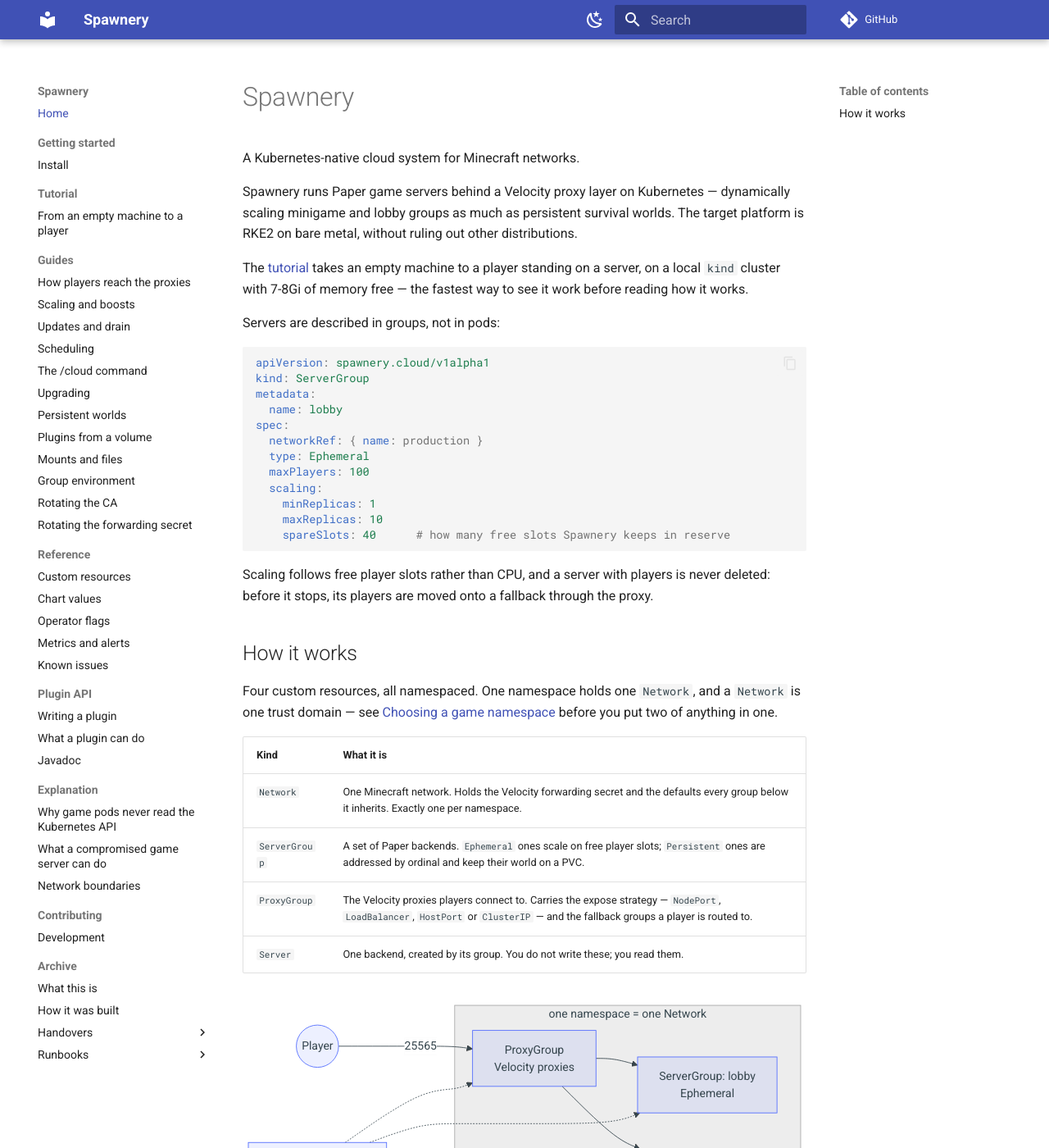
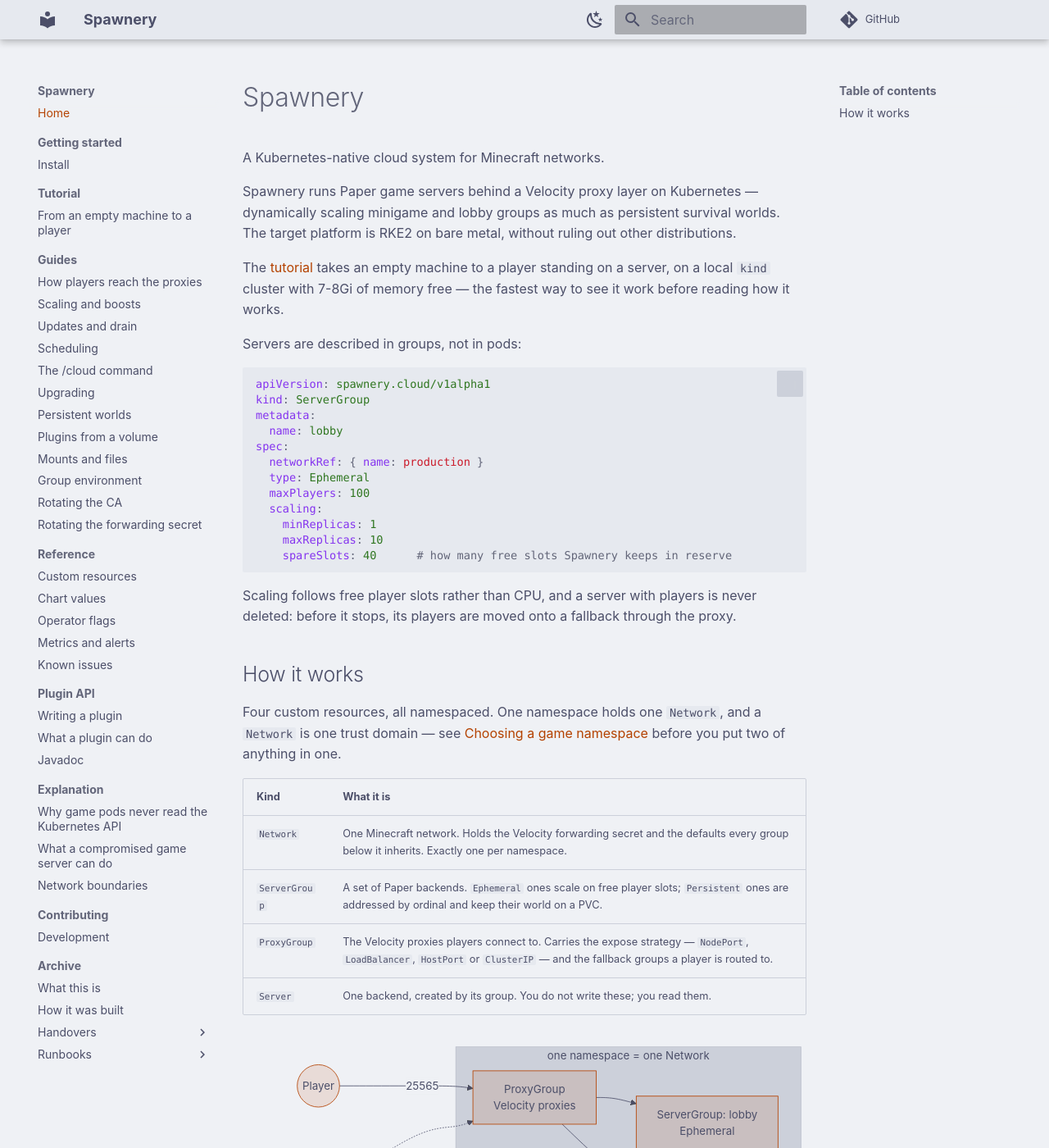
Before and after one commit to spawnery/spawnery, an MkDocs documentation site: the page built from docs/index.md, in a window 1280 px wide and 1400 px high. Shown: the whole window at 82% size. Built offline with MkDocs 1.6.1 and Material for MkDocs 9.7.7, drawn with Linux system fonts in a browser that asks for light colours; some web fonts are replaced; comment, search, counter and statistics services are not loaded.

Commit message:
feat(docs): Catppuccin Mocha and Latte, guarded by a contrast test
Latte's raw palette is drawn for surfaces, not text: the unmodified
Peach (#fe640b) sits at 2.64:1 on base, well under WCAG AA. Every
--zen-* text token in Latte is Catppuccin's hue darkened until it
clears 4.5:1 on the darker of the two surfaces it can appear on
(mantle); --zen-accent-text lands at #b44201, 4.6:1 on mantle.

Text tokens are checked against both base and mantle because zen.css
lets either serve as a text token's background (cards, code blocks,
and admonitions sit on mantle while the page body sits on base), so a
token good on one surface but not the other would still slip through
a single-surface check.

TestZenTokensMeetAA guards this at the CSS layer, ahead of any visual
review: mutating --zen-accent-text to #bc4501 (0.6:1 darker) failed
with "latte: --zen-accent-text #bc4501 on --zen-mantle #e6e9ef is
4.33:1, below 4.5:1", confirming the test catches a regression this
small rather than only gross ones.

Co-Authored-By: Claude Opus 5 (1M context) <noreply@anthropic.com>
Claude-Session: https://claude.ai/code/session_01RhLpABDQDo2jeWRbfNEdtT

```diff
--- /dev/null
+++ b/docs/assets/stylesheets/zen.css
@@ -0,0 +1,229 @@
+/* ── tokens ── */
+
+[data-md-color-scheme="mocha"] {
+  color-scheme: dark;
+  --zen-crust: #11111b;
+  --zen-mantle: #181825;
+  --zen-base: #1e1e2e;
+  --zen-surface0: #313244;
+  --zen-surface1: #45475a;
+  --zen-text: #cdd6f4;
+  --zen-muted: #9399b2;
+  --zen-accent: #fab387;
+  --zen-accent-text: #fab387;
+  --zen-accent-contrast: #11111b;
+  --zen-green: #a6e3a1;
+  --zen-yellow: #f9e2af;
+  --zen-red: #f38ba8;
+  --zen-syn-keyword: #cba6f7;
+  --zen-syn-string: #a6e3a1;
+  --zen-syn-number: #fab387;
+  --zen-syn-comment: #9399b2;
+  --zen-syn-function: #89b4fa;
+  --zen-syn-name: #f9e2af;
+  --zen-syn-variable: #eba0ac;
+  --zen-syn-operator: #89dceb;
+  --zen-syn-special: #f5c2e7;
+  --zen-syn-generic: #f38ba8;
+  --zen-shadow: 0 10px 30px -12px rgba(0, 0, 0, 0.55);
+}
+
+/* Latte's text colours are Catppuccin's hues darkened until each reaches
+   4.6:1 on mantle; the raw Latte palette is drawn for surfaces and fails AA
+   as text. */
+[data-md-color-scheme="latte"] {
+  color-scheme: light;
+  --zen-crust: #dce0e8;
+  --zen-mantle: #e6e9ef;
+  --zen-base: #eff1f5;
+  --zen-surface0: #ccd0da;
+  --zen-surface1: #bcc0cc;
+  --zen-text: #4c4f69;
+  --zen-muted: #63667a;
+  --zen-accent: #fe640b;
+  --zen-accent-text: #b44201;
+  --zen-accent-contrast: #eff1f5;
+  --zen-green: #2f7620;
+  --zen-yellow: #905c13;
+  --zen-red: #cd0f38;
+  --zen-syn-keyword: #8534ef;
+  --zen-syn-string: #2f7620;
+  --zen-syn-number: #b44201;
+  --zen-syn-comment: #636679;
+  --zen-syn-function: #0b59f4;
+  --zen-syn-name: #905c13;
+  --zen-syn-variable: #cb1b2b;
+  --zen-syn-operator: #036f9a;
+  --zen-syn-special: #bc1d91;
+  --zen-syn-generic: #cd0f38;
+  --zen-shadow: 0 10px 30px -14px rgba(76, 79, 105, 0.35);
+}
+
+/* ── material ── */
+
+[data-md-color-scheme="mocha"], [data-md-color-scheme="latte"] {
+  --md-default-bg-color: var(--zen-base);
+  --md-default-bg-color--light: var(--zen-mantle);
+  --md-default-bg-color--lighter: var(--zen-surface0);
+  --md-default-bg-color--lightest: var(--zen-surface1);
+  --md-default-fg-color: var(--zen-text);
+  --md-default-fg-color--light: var(--zen-muted);
+  --md-default-fg-color--lighter: var(--zen-surface1);
+  --md-default-fg-color--lightest: var(--zen-surface0);
+  --md-primary-fg-color: var(--zen-mantle);
+  --md-primary-fg-color--light: var(--zen-mantle);
+  --md-primary-fg-color--dark: var(--zen-mantle);
+  --md-primary-bg-color: var(--zen-text);
+  --md-primary-bg-color--light: var(--zen-muted);
+  --md-accent-fg-color: var(--zen-accent-text);
+  --md-accent-fg-color--transparent: color-mix(in srgb, var(--zen-accent-text) 12%, transparent);
+  --md-accent-bg-color: var(--zen-accent-contrast);
+  --md-accent-bg-color--light: var(--zen-accent-contrast);
+  --md-typeset-color: var(--zen-text);
+  --md-typeset-a-color: var(--zen-accent-text);
+  --md-typeset-mark-color: color-mix(in srgb, var(--zen-accent-text) 22%, transparent);
+  --md-typeset-table-color: var(--zen-surface0);
+  --md-typeset-table-color--light: var(--zen-mantle);
+  --md-code-fg-color: var(--zen-text);
+  --md-code-bg-color: var(--zen-mantle);
+  --md-code-bg-color--light: var(--zen-mantle);
+  --md-code-bg-color--lighter: var(--zen-surface0);
+  --md-code-hl-color: color-mix(in srgb, var(--zen-accent-text) 18%, transparent);
+  --md-code-hl-color--light: color-mix(in srgb, var(--zen-accent-text) 10%, transparent);
+  --md-code-hl-number-color: var(--zen-syn-number);
+  --md-code-hl-special-color: var(--zen-syn-special);
+  --md-code-hl-function-color: var(--zen-syn-function);
+  --md-code-hl-constant-color: var(--zen-syn-number);
+  --md-code-hl-keyword-color: var(--zen-syn-keyword);
+  --md-code-hl-string-color: var(--zen-syn-string);
+  --md-code-hl-name-color: var(--zen-syn-name);
+  --md-code-hl-operator-color: var(--zen-syn-operator);
+  --md-code-hl-punctuation-color: var(--zen-syn-comment);
+  --md-code-hl-comment-color: var(--zen-syn-comment);
+  --md-code-hl-generic-color: var(--zen-syn-generic);
+  --md-code-hl-variable-color: var(--zen-syn-variable);
+  --md-footer-fg-color: var(--zen-text);
+  --md-footer-fg-color--light: var(--zen-muted);
+  --md-footer-fg-color--lighter: var(--zen-muted);
+  --md-footer-bg-color: var(--zen-mantle);
+  --md-footer-bg-color--dark: var(--zen-mantle);
+  --md-admonition-fg-color: var(--zen-text);
+  --md-admonition-bg-color: var(--zen-base);
+  --md-shadow-z1: none;
+  --md-shadow-z2: var(--zen-shadow);
+  --md-shadow-z3: var(--zen-shadow);
+}
+
+:root {
+  --md-text-font: "IBM Plex Sans";
+  --md-code-font: "JetBrains Mono";
+}
+
+::selection {
+  background: var(--zen-accent-text);
+  color: var(--zen-accent-contrast);
+}
+
+:focus-visible {
+  outline: 2px solid var(--zen-accent-text);
+  outline-offset: 2px;
+}
+
+/* ── fonts ── */
+
+@font-face {
+  font-family: "JetBrains Mono";
+  font-style: normal;
+  font-display: swap;
+  font-weight: 100 800;
+  src: url("../fonts/jetbrains-mono-latin-wght-normal.woff2") format("woff2");
+  unicode-range: U+0000-00FF, U+0131, U+0152-0153, U+02BB-02BC, U+02C6, U+02DA, U+02DC, U+0304, U+0308, U+0329, U+2000-206F, U+20AC, U+2122, U+2191, U+2193, U+2212, U+2215, U+FEFF, U+FFFD;
+}
+@font-face {
+  font-family: "JetBrains Mono";
+  font-style: normal;
+  font-display: swap;
+  font-weight: 100 800;
+  src: url("../fonts/jetbrains-mono-latin-ext-wght-normal.woff2") format("woff2");
+  unicode-range: U+0100-02BA, U+02BD-02C5, U+02C7-02CC, U+02CE-02D7, U+02DD-02FF, U+0304, U+0308, U+0329, U+1D00-1DBF, U+1E00-1E9F, U+1EF2-1EFF, U+2020, U+20A0-20AB, U+20AD-20C0, U+2113, U+2C60-2C7F, U+A720-A7FF;
+}
+@font-face {
+  font-family: "JetBrains Mono";
+  font-style: italic;
+  font-display: swap;
+  font-weight: 100 800;
+  src: url("../fonts/jetbrains-mono-latin-wght-italic.woff2") format("woff2");
+  unicode-range: U+0000-00FF, U+0131, U+0152-0153, U+02BB-02BC, U+02C6, U+02DA, U+02DC, U+0304, U+0308, U+0329, U+2000-206F, U+20AC, U+2122, U+2191, U+2193, U+2212, U+2215, U+FEFF, U+FFFD;
+}
+@font-face {
+  font-family: "JetBrains Mono";
+  font-style: italic;
+  font-display: swap;
+  font-weight: 100 800;
+  src: url("../fonts/jetbrains-mono-latin-ext-wght-italic.woff2") format("woff2");
+  unicode-range: U+0100-02BA, U+02BD-02C5, U+02C7-02CC, U+02CE-02D7, U+02DD-02FF, U+0304, U+0308, U+0329, U+1D00-1DBF, U+1E00-1E9F, U+1EF2-1EFF, U+2020, U+20A0-20AB, U+20AD-20C0, U+2113, U+2C60-2C7F, U+A720-A7FF;
+}
+@font-face {
+  font-family: "IBM Plex Sans";
+  font-style: normal;
+  font-display: swap;
+  font-weight: 400;
+  src: url("../fonts/ibm-plex-sans-latin-400-normal.woff2") format("woff2");
+  unicode-range: U+0000-00FF, U+0131, U+0152-0153, U+02BB-02BC, U+02C6, U+02DA, U+02DC, U+0304, U+0308, U+0329, U+2000-206F, U+20AC, U+2122, U+2191, U+2193, U+2212, U+2215, U+FEFF, U+FFFD;
+}
+@font-face {
+  font-family: "IBM Plex Sans";
+  font-style: normal;
+  font-display: swap;
+  font-weight: 400;
+  src: url("../fonts/ibm-plex-sans-latin-ext-400-normal.woff2") format("woff2");
+  unicode-range: U+0100-02BA, U+02BD-02C5, U+02C7-02CC, U+02CE-02D7, U+02DD-02FF, U+0304, U+0308, U+0329, U+1D00-1DBF, U+1E00-1E9F, U+1EF2-1EFF, U+2020, U+20A0-20AB, U+20AD-20C0, U+2113, U+2C60-2C7F, U+A720-A7FF;
+}
+@font-face {
+  font-family: "IBM Plex Sans";
+  font-style: italic;
+  font-display: swap;
+  font-weight: 400;
+  src: url("../fonts/ibm-plex-sans-latin-400-italic.woff2") format("woff2");
+  unicode-range: U+0000-00FF, U+0131, U+0152-0153, U+02BB-02BC, U+02C6, U+02DA, U+02DC, U+0304, U+0308, U+0329, U+2000-206F, U+20AC, U+2122, U+2191, U+2193, U+2212, U+2215, U+FEFF, U+FFFD;
+}
+@font-face {
+  font-family: "IBM Plex Sans";
+  font-style: italic;
+  font-display: swap;
+  font-weight: 400;
+  src: url("../fonts/ibm-plex-sans-latin-ext-400-italic.woff2") format("woff2");
+  unicode-range: U+0100-02BA, U+02BD-02C5, U+02C7-02CC, U+02CE-02D7, U+02DD-02FF, U+0304, U+0308, U+0329, U+1D00-1DBF, U+1E00-1E9F, U+1EF2-1EFF, U+2020, U+20A0-20AB, U+20AD-20C0, U+2113, U+2C60-2C7F, U+A720-A7FF;
+}
+@font-face {
+  font-family: "IBM Plex Sans";
+  font-style: normal;
+  font-display: swap;
+  font-weight: 500;
+  src: url("../fonts/ibm-plex-sans-latin-500-normal.woff2") format("woff2");
+  unicode-range: U+0000-00FF, U+0131, U+0152-0153, U+02BB-02BC, U+02C6, U+02DA, U+02DC, U+0304, U+0308, U+0329, U+2000-206F, U+20AC, U+2122, U+2191, U+2193, U+2212, U+2215, U+FEFF, U+FFFD;
+}
+@font-face {
+  font-family: "IBM Plex Sans";
+  font-style: normal;
+  font-display: swap;
+  font-weight: 500;
+  src: url("../fonts/ibm-plex-sans-latin-ext-500-normal.woff2") format("woff2");
+  unicode-range: U+0100-02BA, U+02BD-02C5, U+02C7-02CC, U+02CE-02D7, U+02DD-02FF, U+0304, U+0308, U+0329, U+1D00-1DBF, U+1E00-1E9F, U+1EF2-1EFF, U+2020, U+20A0-20AB, U+20AD-20C0, U+2113, U+2C60-2C7F, U+A720-A7FF;
+}
+@font-face {
+  font-family: "IBM Plex Sans";
+  font-style: normal;
+  font-display: swap;
+  font-weight: 600;
+  src: url("../fonts/ibm-plex-sans-latin-600-normal.woff2") format("woff2");
+  unicode-range: U+0000-00FF, U+0131, U+0152-0153, U+02BB-02BC, U+02C6, U+02DA, U+02DC, U+0304, U+0308, U+0329, U+2000-206F, U+20AC, U+2122, U+2191, U+2193, U+2212, U+2215, U+FEFF, U+FFFD;
+}
+@font-face {
+  font-family: "IBM Plex Sans";
+  font-style: normal;
+  font-display: swap;
+  font-weight: 600;
+  src: url("../fonts/ibm-plex-sans-latin-ext-600-normal.woff2") format("woff2");
+  unicode-range: U+0100-02BA, U+02BD-02C5, U+02C7-02CC, U+02CE-02D7, U+02DD-02FF, U+0304, U+0308, U+0329, U+1D00-1DBF, U+1E00-1E9F, U+1EF2-1EFF, U+2020, U+20A0-20AB, U+20AD-20C0, U+2113, U+2C60-2C7F, U+A720-A7FF;
+}
--- a/mkdocs.yml
+++ b/mkdocs.yml
@@ -7,19 +7,29 @@ edit_uri: edit/master/docs/
 theme:
   name: material
   palette:
-    - scheme: default
+    - media: "(prefers-color-scheme: dark)"
+      scheme: mocha
+      primary: custom
+      accent: custom
+      toggle:
+        icon: material/weather-sunny
+        name: Switch to Latte
+    - media: "(prefers-color-scheme: light)"
+      scheme: latte
+      primary: custom
+      accent: custom
       toggle:
         icon: material/weather-night
-        name: Dark mode
-    - scheme: slate
-      toggle:
-        icon: material/weather-sunny
-        name: Light mode
+        name: Switch to Mocha
+  font: false
   features:
     - navigation.sections
     - navigation.top
     - content.code.copy
     - search.suggest
+
+extra_css:
+  - assets/stylesheets/zen.css
 
 # The design record: dated specs and plans, written for the person building
 # the thing rather than the person running it. Kept in the repository, kept
```
Also changed, not shown: 2 other files.
